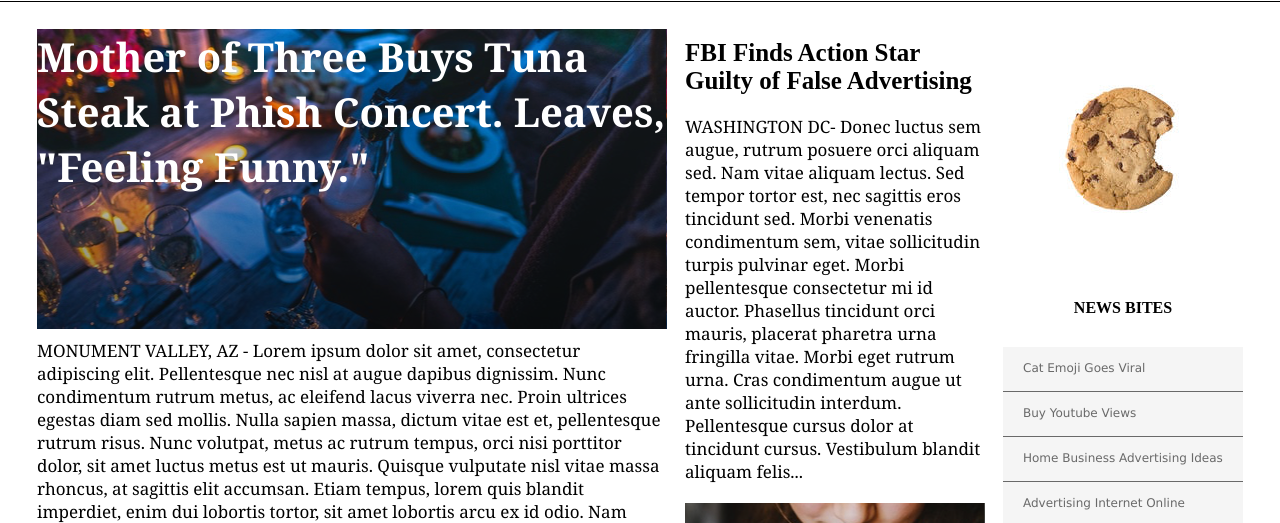
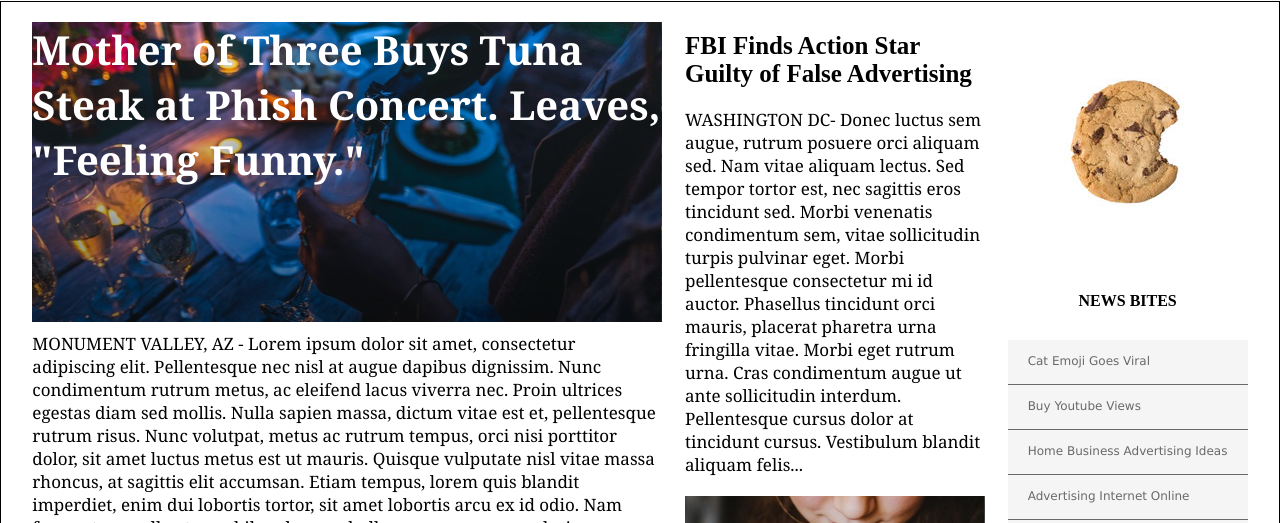
Before and after one commit to marcosamb/My_Times, a plain HTML site: page index.html in a window 1280 px wide. Shown: the part 79-602 px from the top of the page. Drawn offline with Linux system fonts and the light colour scheme.

```diff
--- a/Resources/CSS/style.css
+++ b/Resources/CSS/style.css
@@ -1,4 +1,8 @@
 
+body {
+  border: 1px solid;
+  margin: 0;
+}
 header {
   display: flex;
   font-family: Verdana;
```
